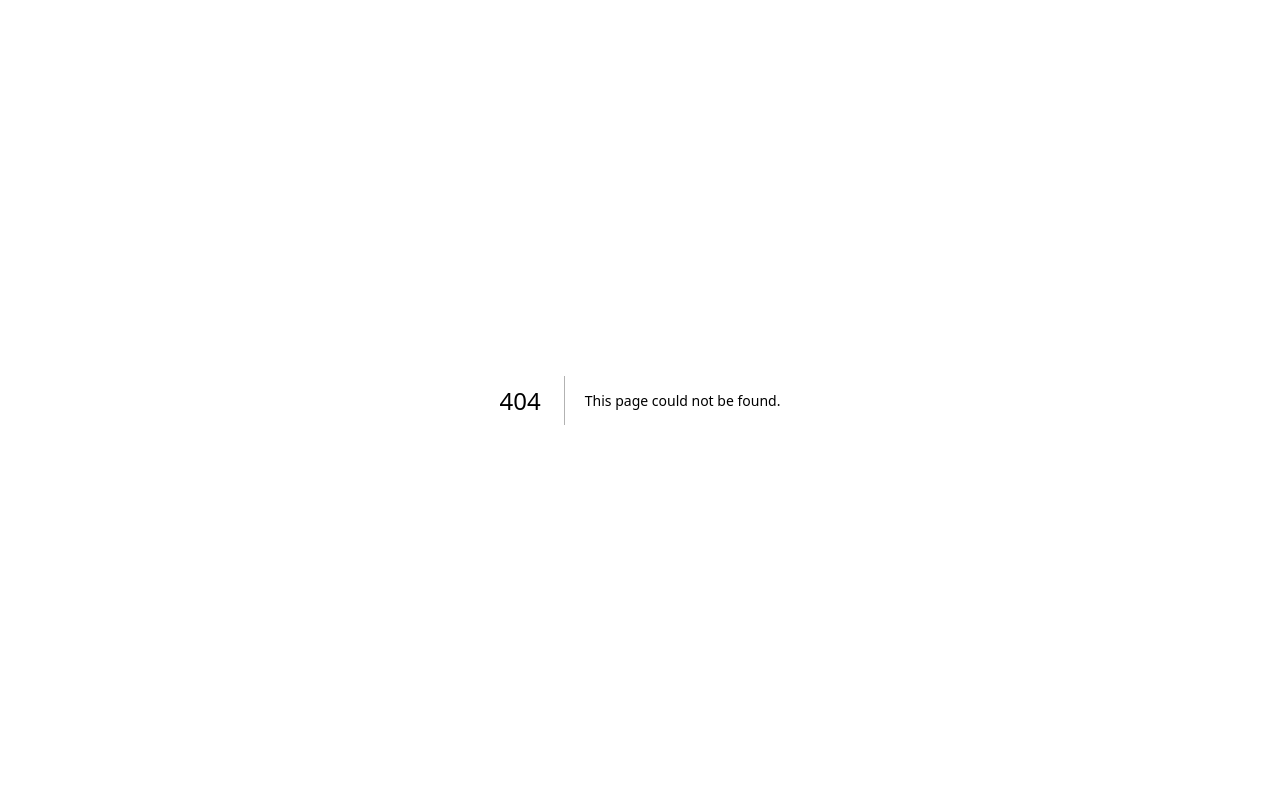
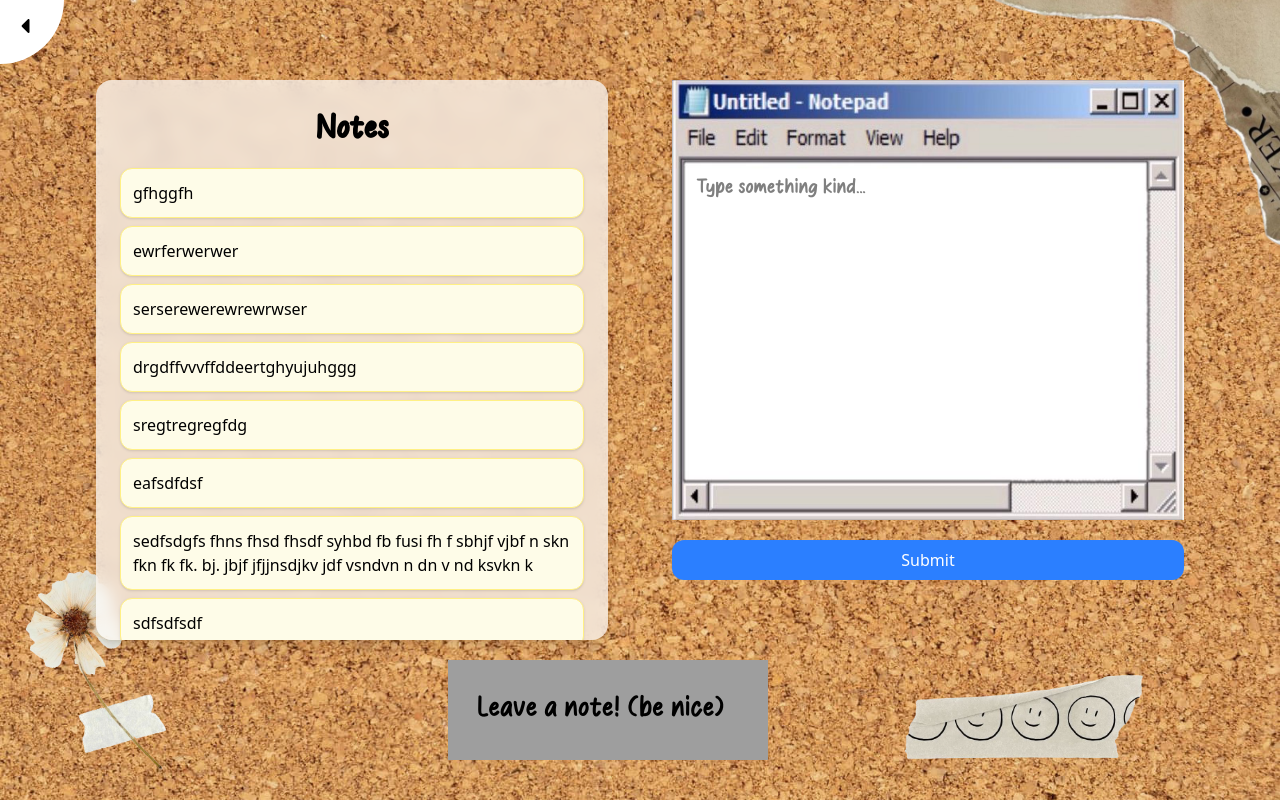
Before and after one commit to jane-does-coding/JunkJournal, a Next.js app: page /notes in a window 1280 px wide. Before the commit this address had no page. Built offline with nearby package versions, Linux system fonts and the light colour scheme; grey boxes are pictures that could not be loaded.

Commit message:
done-ish?

```diff
--- a/app/(pages)/cam/page.jsx
+++ b/app/(pages)/cam/page.jsx
@@ -89,8 +89,8 @@ const Page = () => {
 						alt=""
 					/>
 					<p className="absolute top-[37.5vh] text-center leading-[6vh] text-[3vh] font-extralight hand-coffe w-[27vw] pr-[3vw] pl-0 right-[0vw] z-[10]">
-						Lorem ipsum dolor sit amet consectetur, adipisicing elit. Delectus
-						laboriosam commodi saepe, voluptas autem numquam magni
+						The main reason I started web dev, is because I wanted to design
+						websites, I was first a UI/UX designer, before I became a dev.
 					</p>
 				</div>
 			</div>
--- /dev/null
+++ b/app/(pages)/notes/page.jsx
@@ -0,0 +1,134 @@
+"use client";
+
+import { useEffect, useState } from "react";
+import { FaCaretLeft } from "react-icons/fa";
+import Link from "next/link";
+
+const Page = () => {
+	const [notes, setNotes] = useState([]);
+	const [message, setMessage] = useState("");
+
+	// Fetch notes from API
+	useEffect(() => {
+		fetch("/api/notes")
+			.then((res) => res.json())
+			.then((data) => setNotes(data));
+	}, []);
+
+	// Submit new note
+	const handleSubmit = async (e) => {
+		e.preventDefault();
+		if (!message.trim()) return;
+
+		const res = await fetch("/api/notes", {
+			method: "POST",
+			headers: { "Content-Type": "application/json" },
+			body: JSON.stringify({ message }),
+		});
+
+		if (res.ok) {
+			const newNote = await res.json();
+			setNotes((prev) => [newNote, ...prev]);
+			setMessage("");
+		}
+	};
+
+	return (
+		<div className="bg-neutral-600 h-screen w-full overflow-hidden relative">
+			{/* Back button */}
+			<Link
+				href={"/"}
+				className="cursor-pointer w-[8vh] h-[8vh] bg-white flex items-start justify-start pt-[1.75vh] pl-[1vw] rounded-br-full hover:scale-110 transition absolute top-0 left-0 z-[10]"
+			>
+				<FaCaretLeft className="text-[3vh]" />
+			</Link>
+
+			{/* Background */}
+			<img
+				src="/imgs/board.jpg"
+				className="w-full h-screen object-cover opacity-95"
+				alt=""
+			/>
+
+			{/* Decorations */}
+			<img
+				src="/imgs/flower2.png"
+				className="w-[20vw] absolute bottom-0 rotate-[-20deg] left-[-2vw] z-[1]"
+				alt=""
+			/>
+			<img
+				src="/imgs/paper3.png"
+				className="w-[20vw] absolute top-[-4vh] rotate-[-90deg] right-[0vw] z-[1]"
+				alt=""
+			/>
+			<img
+				src="/imgs/smile.png"
+				className="w-[20vw] absolute bottom-[1vh] right-[10vw] z-[1]"
+				alt=""
+			/>
+			<img
+				src="/imgs/paper4.png"
+				className="w-[25vw] h-[12.5vh] absolute bottom-[5vh] right-[40vw] z-[1]"
+				alt=""
+			/>
+
+			<h2 className="text-[3.5vh] font-extralight absolute bottom-[9vh] right-[43.4vw] hand-coffe z-[10]">
+				{"Leave a note! (be nice)"}
+			</h2>
+
+			{/* Notes Section */}
+			<div className="absolute top-[10vh] left-1/2 -translate-x-1/2 z-[20] flex gap-[5vw]">
+				{/* Notes List */}
+				<div className="bg-white/70 backdrop-blur-sm rounded-2xl shadow-lg p-6 w-[40vw] h-[70vh] overflow-y-scroll">
+					<h3 className="text-[4vh] mb-4 font-semibold text-center hand-coffe">
+						Notes
+					</h3>
+					{notes.length === 0 ? (
+						<p className="text-gray-600">No notes yet — be the first!</p>
+					) : (
+						<div className="space-y-[1vh]">
+							{notes.map((note) => (
+								<div
+									key={note.id}
+									className="bg-yellow-50 border border-yellow-200 p-3 rounded-xl shadow-sm relative"
+								>
+									{/* 									<img src="/imgs/note-message.png" alt="" />
+									 */}{" "}
+									<h3 className="">{note.message}</h3>
+								</div>
+							))}
+						</div>
+					)}
+				</div>
+
+				{/* Note Input */}
+				<form
+					onSubmit={handleSubmit}
+					className="bg-white/0 relative rounded-2xl shadow-lg w-[40vw] h-[60vh] max-h-[70vh] flex flex-col"
+				>
+					<img
+						src="/imgs/notepad.jpg"
+						className="w-full h-[55vh] absolute top-0 left-0"
+						alt=""
+					/>
+					{/* 					<h3 className="text-2xl mb-4 font-semibold">Write a Note</h3>
+					 */}{" "}
+					<textarea
+						value={message}
+						onChange={(e) => setMessage(e.target.value)}
+						className="flex-grow p-3 rounded-xl mt-[10vh] hand-coffe text-[2.5vh] ml-[1vw] mr-[3vw] min-h-[40vh] resize-none focus:outline-none focus:ring-0 focus:ring-blue-400 z-[30]"
+						placeholder="Type something kind..."
+					/>
+					<button
+						type="submit"
+						className="mt-[7.5vh] bg-blue-500 hover:bg-blue-600 text-white py-2 rounded-xl transition cursor-pointer"
+					>
+						Submit
+					</button>
+				</form>
+			</div>
+		</div>
+	);
+};
+
+export default Page;
--- /dev/null
+++ b/app/api/notes/route.js
@@ -0,0 +1,40 @@
+import { NextResponse } from "next/server";
+import fs from "fs";
+import path from "path";
+
+const filePath = path.join(process.cwd(), "app/data/notes.json");
+
+export async function GET() {
+	try {
+		if (!fs.existsSync(filePath)) {
+			fs.writeFileSync(filePath, "[]", "utf-8");
+		}
+		const data = fs.readFileSync(filePath, "utf-8");
+		return NextResponse.json(JSON.parse(data));
+	} catch (err) {
+		return NextResponse.json(
+			{ error: "Failed to read notes" },
+			{ status: 500 }
+		);
+	}
+}
+
+export async function POST(req) {
+	try {
+		const { message } = await req.json();
+		if (!message || typeof message !== "string") {
+			return NextResponse.json({ error: "Invalid message" }, { status: 400 });
+		}
+
+		if (!fs.existsSync(filePath)) fs.writeFileSync(filePath, "[]", "utf-8");
+
+		const data = JSON.parse(fs.readFileSync(filePath, "utf-8"));
+		const newNote = { id: Date.now(), message };
+		data.unshift(newNote);
+
+		fs.writeFileSync(filePath, JSON.stringify(data, null, 2), "utf-8");
+		return NextResponse.json(newNote);
+	} catch (err) {
+		return NextResponse.json({ error: "Failed to save note" }, { status: 500 });
+	}
+}
--- /dev/null
+++ b/app/data/notes.json
@@ -0,0 +1,46 @@
+[
+  {
+    "id": 1760715996788,
+    "message": "gfhggfh"
+  },
+  {
+    "id": 1760715995013,
+    "message": "ewrferwerwer"
+  },
+  {
+    "id": 1760715992793,
+    "message": "serserewerewrewrwser"
+  },
+  {
+    "id": 1760715989366,
+    "message": "drgdffvvvffddeertghyujuhggg"
+  },
+  {
+    "id": 1760715983235,
+    "message": "sregtregregfdg"
+  },
+  {
+    "id": 1760715980828,
+    "message": "eafsdfdsf"
+  },
+  {
+    "id": 1760715976784,
+    "message": "sedfsdgfs fhns fhsd fhsdf syhbd fb fusi fh f sbhjf vjbf n skn fkn fk fk. bj. jbjf jfjjnsdjkv jdf vsndvn n dn v nd ksvkn k"
+  },
+  {
+    "id": 1760715966517,
+    "message": "sdfsdfsdf"
+  },
+  {
+    "id": 1760715964446,
+    "message": "fsdgsdf"
+  },
+  {
+    "id": 1760715073275,
+    "message": "oh wowza!"
+  },
+  {
+    "id": 1760715068226,
+    "message": "Note 1"
+  }
+]
--- a/components/Main/MainPage.jsx
+++ b/components/Main/MainPage.jsx
@@ -74,11 +74,13 @@ const MainPage = () => {
 						alt=""
 					/>
 				</Link>
-				<img
-					src="/imgs/dollar.png"
-					className="absolute right-[65vw] bottom-[65vh] w-[25vw] rounded-[0.5vh] shadow-neutral-800/70 hover:shadow-2xl hover:rotate-[-0deg] hover:scale-[103%] transition rotate-[-0deg] cursor-pointer shadow-lg"
-					alt=""
-				/>
+				<Link href={"/notes"}>
+					<img
+						src="/imgs/dollar.png"
+						className="absolute right-[65vw] bottom-[65vh] w-[25vw] rounded-[0.5vh] shadow-neutral-800/70 hover:shadow-2xl hover:rotate-[-0deg] hover:scale-[103%] transition rotate-[-0deg] cursor-pointer shadow-lg"
+						alt=""
+					/>
+				</Link>
 				<Link href={"/random"}>
 					<img
 						src="/imgs/keychain.png"
--- a/components/Random/Random.jsx
+++ b/components/Random/Random.jsx
@@ -55,7 +55,7 @@ const Random = () => {
 			>
 				<FaCaretLeft className="text-[3vh]" />
 			</Link>
-			<h2 className="text-[7vh] rotate-[-90deg] hand-coffe absolute left-0 top-[50%] translate-y-[-50%] z-[20]">
+			<h2 className="text-[7vh] rotate-[-90deg] hand-coffe absolute left-[-5vw] top-[50%] translate-y-[-50%] z-[20] py-[1.5vh] px-[2vw] bg-white rounded-[3vh]">
 				Random Facts
 			</h2>
 
```
Also changed, not shown: public/imgs/note-message.png (added), public/imgs/notepad.jpg (added).
